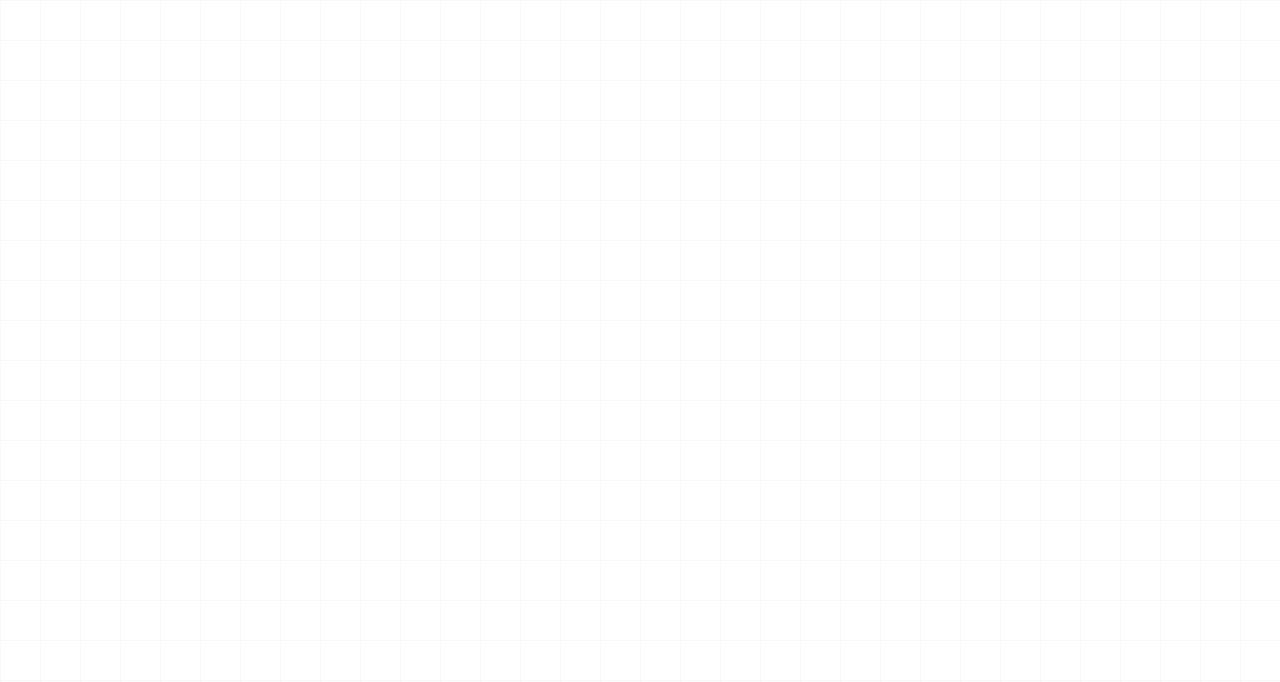
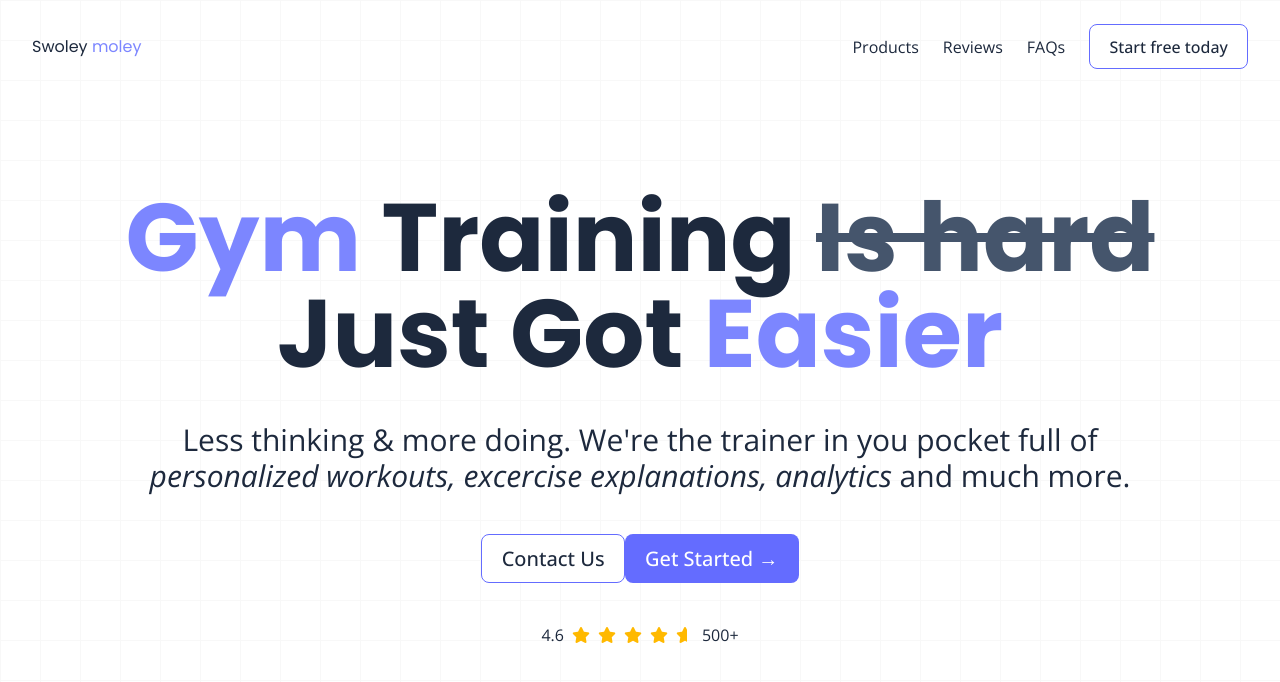
Before and after one commit to AkiKurvinen/svelte-gym-app-landingpage, a SvelteKit app: page / in a window 1280 px wide. Shown: the top 682 px of the page. Built offline with nearby package versions, Linux system fonts and the light colour scheme.

Commit message:
add hero

```diff
--- a/src/app.css
+++ b/src/app.css
@@ -24,3 +24,37 @@ span {
     background-size: 40px 40px;
     background-image: linear-gradient(to right, grey 1px, transparent 1px), linear-gradient(to bottom, grey 1px, transparent 1px);
 }
+
+button,
+.specialBtn {
+    border-radius: 8px;
+    border: solid 1px transparent;
+    padding: 0.6em 1.2em;
+    font-weight: 500;
+    font-family: inherit;
+    background-color: white;
+    cursor: pointer;
+    transition: border-color 0.2s;
+}
+
+button:hover {
+    border-color: #646cff;
+}
+
+button:focus,
+button:focus-visible {
+    outline: 4px auto -webkit-focus-ring-color;
+}
+
+.specialBtn {
+    border-color: #646cff;
+}
+
+.specialBtnDark {
+    background-color: #646cff;
+    color: white;
+}
+
+.specialBtn:hover {
+    border-color: blue;
+}
--- /dev/null
+++ b/src/components/CTAs.svelte
@@ -0,0 +1,11 @@
+<script>
+
+</script>
+<div class="flex items-center gap4">
+    <button class="specialBtn">
+        <p class="text-base sm:text-lg md:text-xl">Contact Us</p>
+    </button>
+    <button class="specialBtnDark">
+        <p class="text-base sm:text-lg md:text-xl">Get Started &rarr;</p>
+    </button>
+</div>
--- a/src/components/Header.svelte
+++ b/src/components/Header.svelte
@@ -0,0 +1,17 @@
+<script>
+
+</script>
+<header class="flex flex-col relativez-20">
+    <div class="max-w-[1400] max-auto w-full flex items-center justify-between p-4 py-6">
+        <a href="/" class="text-semibold"><h1>Swoley <span class="text-indigo-400">moley</span></h1></a>
+    <button class="md:hidden grid place-items-center" aria-label="menu"><i class="fa-solid fa-bars"></i></button>
+    <nav class="hidden md:flex items-center gap-4 lg:gap-6">
+        <a href="#product" class="duration-200 hover:text-indigo-400 cursor-pointer">Products</a>
+        <a href="#reviews" class="duration-200 hover:text-indigo-400 cursor-pointer">Reviews</a>
+        <a href="#faqs" class="duration-200 hover:text-indigo-400 cursor-pointer">FAQs</a>
+        <button class="specialBtn">
+            <p>Start free today</p>
+        </button>
+    </nav>
+</div>
+</header>
--- a/src/components/Hero.svelte
+++ b/src/components/Hero.svelte
@@ -1,7 +1,33 @@
 <script>
 	import SectionWrapper from "./SectionWrapper.svelte";
     import Header from "./Header.svelte";
+    import CTAs from "./CTAs.svelte";
 </script>
 <SectionWrapper>
     <Header/>
+    <div class="flex flex-col gap-10 flex-1 items-center justify-center pb-10 md:pb-14">
+        <h2 class="text-5xl sm:text-6xl md:text-7xl
+            lg:text-8xl max-w-[1200px] mx-auto w-full text-center font-semibold">
+            <span class="text-indigo-400">Gym</span>
+            Training <span class="text-slate-600 line-through">Is hard</span><br/>
+            Just Got <span class="text-indigo-400">Easier</span>
+        </h2>
+        <p class="text-xl sm:text-2xl md:text-3xl text-center max-w-[1000px] x-auto w-full">
+            Less thinking & more doing. We're the trainer in you pocket full of
+            <span class="italic">personalized workouts, excercise explanations, analytics</span> and much more.
+        </p>
+        <CTAs/>
+        <div class="flex items-center justify-center gap-2 text-base">
+            <p>4.6</p>
+            {#each [0,1,2,3,4] as index}
+                <div class="grid place-items-center relative">
+                    <i class="fa-solid fa-star opacity-0"></i>
+                    <div class={"absolute top-0 left-0 grid place-items-center " + (index===4? "w-[60%] overflow-hidden": " ")}>
+                        <i class="fa-solid fa-star text-amber-400"></i>
+                    </div>
+                </div>
+            {/each}
+            <p>500+</p>
+        </div>
+    </div>
 </SectionWrapper>
--- a/src/components/Product.svelte
+++ b/src/components/Product.svelte
@@ -0,0 +1,4 @@
+<script>
+    import SectionWrapper from "./SectionWrapper.svelte";
+</script>
+<SectionWrapper id="product"></SectionWrapper>
--- a/src/components/SectionWrapper.svelte
+++ b/src/components/SectionWrapper.svelte
@@ -1,7 +1,7 @@
 <script>
-	let { children } = $props();
+    let { children, id } = $props();
 </script>
-<section class={"min-h-screen flex flex-col px-4" }>
+<section {id} class={"min-h-screen flex flex-col px-4" }>
     <div class="flex flex-col flex-1 max-w-[400] mx-auto w-full">
         {@render children?.()}
     </div>
```
